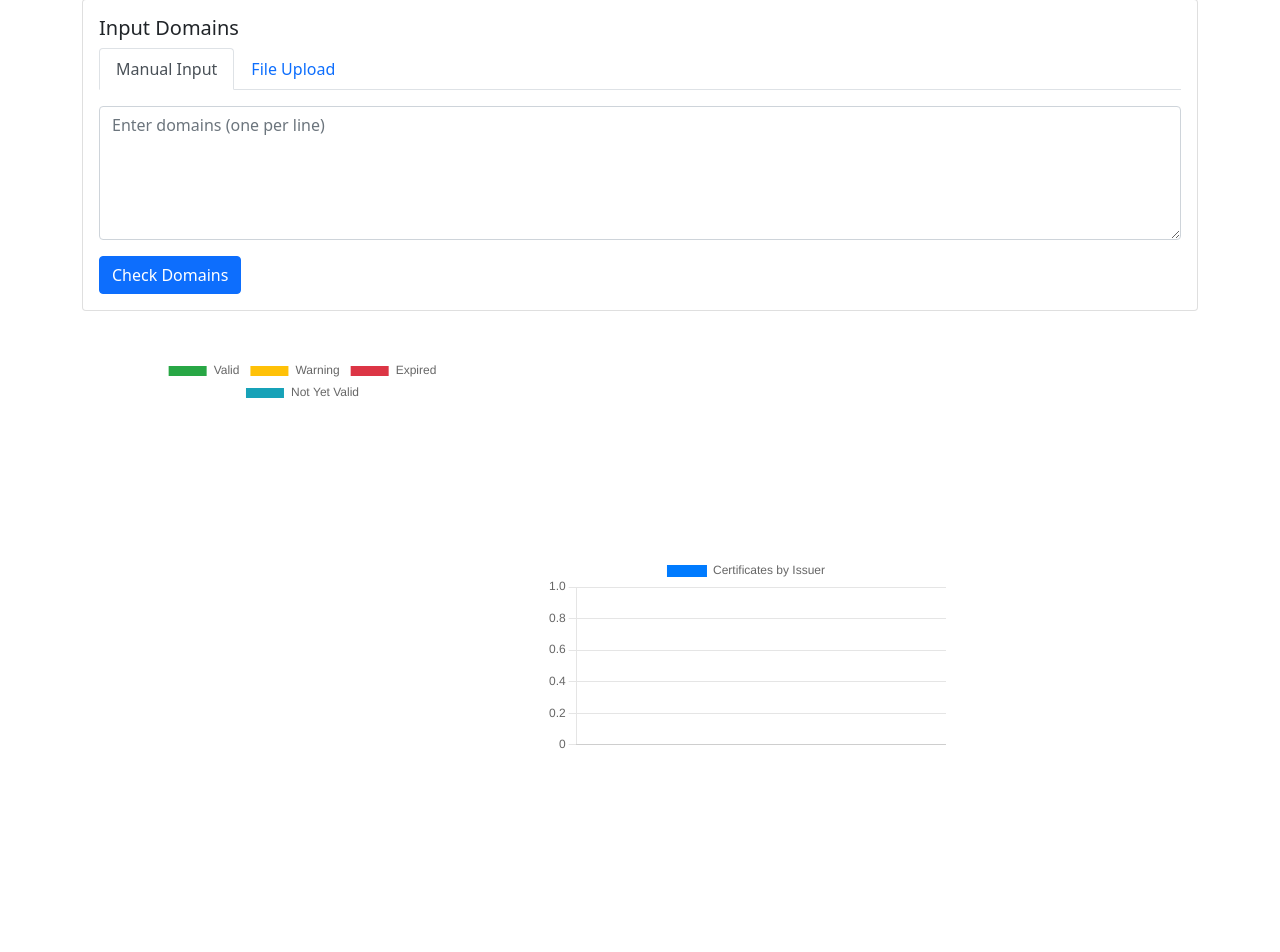
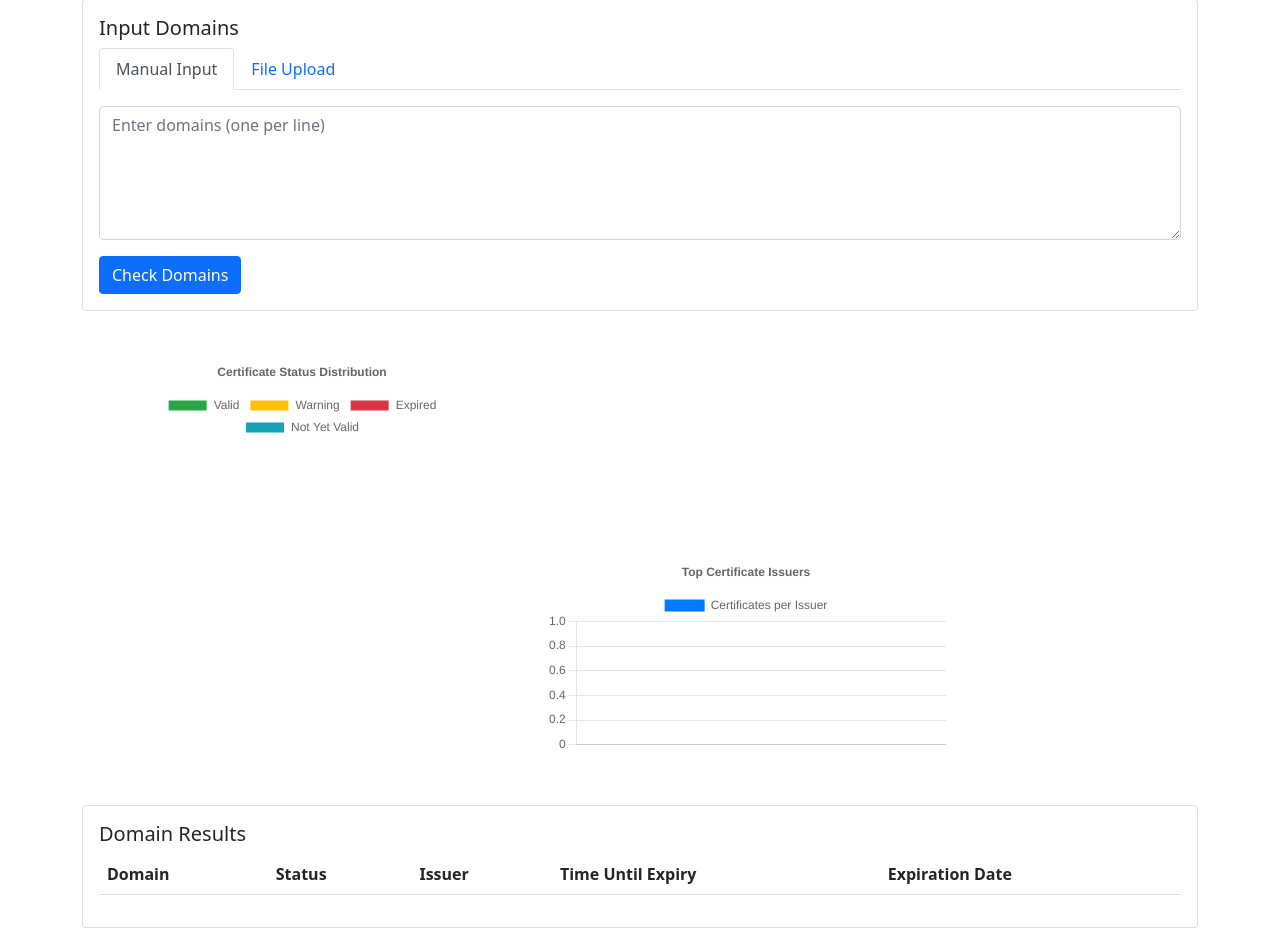
Before and after one commit to n0idx80/cert-checker, a Flask app: page / in a window 1280 px wide. Shown: the part 81-1033 px from the top of the page. Before the commit the page ends 830 px from the top, so only its background shows below. Run offline with Flask 3, Linux system fonts and the light colour scheme; lists and menus that the app fills with data are empty; some libraries are stand-ins or nearby versions.

Commit message:
working dashboard

```diff
--- a/app.py
+++ b/app.py
@@ -8,6 +8,8 @@ from concurrent.futures import ThreadPoolExecutor
 import time
 from crt_checker import process_domain
 import json
+import sys
+from datetime import datetime
 
 app = Flask(__name__)
 
@@ -51,77 +53,56 @@ def index():
 
 @app.route('/check_certificates', methods=['POST', 'GET'])
 def check_certificates():
-    print(f"Request method: {request.method}")  # Debug log
+    if request.method == 'GET':
+        return jsonify({'error': 'POST method required'}), 405
 
-    if request.method == 'GET':
-        # Initial SSE connection
-        def generate():
-            print("Establishing SSE connection")  # Debug log
-            yield "data: {\"status\": \"connected\"}\n\n"
-        return Response(generate(), mimetype='text/event-stream')
+    if 'file' not in request.files:
+        return jsonify({'error': 'No file uploaded'}), 400
 
-    # Handle POST request
-    global current_results
-    print("Processing POST request")  # Debug log
+    file = request.files['file']
+    if file.filename == '':
+        return jsonify({'error': 'No file selected'}), 400
 
     try:
-        if 'file' not in request.files:
-            print("No file in request")  # Debug log
-            return jsonify({'error': 'No file uploaded'}), 400
-
-        file = request.files['file']
-        if file.filename == '':
-            print("Empty filename")  # Debug log
-            return jsonify({'error': 'No file selected'}), 400
-
         # Read domains from uploaded file
-        try:
-            domains = [line.decode('utf-8').strip() for line in file.readlines() if line.strip()]
-            print(f"Found {len(domains)} domains to process")  # Debug log
-        except Exception as e:
-            print(f"Error reading file: {str(e)}")  # Debug log
-            return jsonify({'error': f'Error reading file: {str(e)}'}), 400
+        domains = [line.decode('utf-8').strip() for line in file.readlines() if line.strip()]
+        print(f"Found {len(domains)} domains to process")
 
         def generate():
-            try:
-                current_results.clear()
-                total_domains = len(domains)
-                processed = 0
+            current_results = []
+            total_domains = len(domains)
+            processed = 0
 
-                # Process domains and collect results
-                for domain in domains:
-                    try:
-                        print(f"Processing domain: {domain}")  # Debug log
-                        results = process_domain(domain)
-                        current_results.extend(results)
-                        processed += 1
+            for domain in domains:
+                try:
+                    print(f"Processing domain: {domain}", flush=True)  # Debug log with flush
+                    results = process_domain(domain)
+                    current_results.extend(results)
+                    processed += 1
 
-                        # Send progress update
-                        progress = {
-                            'progress': (processed / total_domains) * 100,
-                            'current_domain': domain,
-                            'processed': processed,
-                            'total': total_domains
-                        }
-                        yield f"data: {json.dumps(progress)}\n\n"
-                    except Exception as e:
-                        print(f"Error processing domain {domain}: {str(e)}")  # Debug log
-                        # Continue processing other domains
-                        continue
+                    # Send progress update
+                    progress = {
+                        'progress': (processed / total_domains) * 100,
+                        'current_domain': domain,
+                        'processed': processed,
+                        'total': total_domains
+                    }
+                    yield f"data: {json.dumps(progress)}\n\n"
+                    sys.stdout.flush()  # Force flush stdout
 
-                print("Processing complete")  # Debug log
-                # Send final results
-                yield f"data: {json.dumps({'complete': True, 'results': current_results})}\n\n"
+                except Exception as e:
+                    print(f"Error processing domain {domain}: {str(e)}", flush=True)
+                    continue
 
-            except Exception as e:
-                print(f"Error in generate: {str(e)}")  # Debug log
-                yield f"data: {json.dumps({'error': f'Processing error: {str(e)}'})}\n\n"
+            # Send final results
+            yield f"data: {json.dumps({'complete': True, 'results': current_results})}\n\n"
+            sys.stdout.flush()
 
         return Response(generate(), mimetype='text/event-stream')
 
     except Exception as e:
-        print(f"Error in main handler: {str(e)}")  # Debug log
-        return jsonify({'error': f'Server error: {str(e)}'}), 500
+        print(f"Error in main handler: {str(e)}", flush=True)
+        return jsonify({'error': str(e)}), 500
 
 @app.route('/export_results')
 def export_results():
--- a/templates/index.html
+++ b/templates/index.html
@@ -3,9 +3,8 @@
 <head>
     <title>Certificate Checker Dashboard</title>
     <link href="https://cdn.jsdelivr.net/npm/bootstrap@5.1.3/dist/css/bootstrap.min.css" rel="stylesheet">
+    <script src="https://cdn.jsdelivr.net/npm/chart.js"></script>
     <script src="https://code.jquery.com/jquery-3.6.0.min.js"></script>
-    <script src="https://cdn.jsdelivr.net/npm/bootstrap@5.1.3/dist/js/bootstrap.bundle.min.js"></script>
-    <script src="https://cdn.jsdelivr.net/npm/chart.js"></script>
     <style>
         .status-bar {
             padding: 10px;
@@ -27,7 +26,7 @@
     <div class="container mt-4">
         <h1>Certificate Checker Dashboard</h1>
 
-        <!-- File Upload Section -->
+        <!-- Input Section -->
         <div class="card mb-4">
             <div class="card-body">
                 <h5 class="card-title">Input Domains</h5>
@@ -52,8 +51,7 @@
                     <div class="tab-pane fade show active" id="manual" role="tabpanel" aria-labelledby="manual-tab">
                         <form id="manualForm">
                             <div class="mb-3">
-                                <textarea class="form-control" id="domainList" rows="5"
-                                        placeholder="Enter domains (one per line)"></textarea>
+                                <textarea class="form-control" id="domainList" rows="5" placeholder="Enter domains (one per line)"></textarea>
                             </div>
                             <button type="submit" class="btn btn-primary">Check Domains</button>
                         </form>
@@ -82,7 +80,7 @@
             <div id="statusText" class="mt-2">Ready to check certificates...</div>
         </div>
 
-        <!-- Results Section -->
+        <!-- Charts Section -->
         <div class="row mt-4">
             <div class="col">
                 <div class="chart-container">
@@ -94,20 +92,44 @@
             </div>
         </div>
 
+        <!-- Results Table Section -->
+        <div class="row mt-4">
+            <div class="col">
+                <div class="card">
+                    <div class="card-body">
+                        <h5 class="card-title">Domain Results</h5>
+                        <div class="table-responsive">
+                            <table class="table table-striped" id="resultsTable">
+                                <thead>
+                                    <tr>
+                                        <th>Domain</th>
+                                        <th>Status</th>
+                                        <th>Issuer</th>
+                                        <th>Time Until Expiry</th>
+                                        <th>Expiration Date</th>
+                                    </tr>
+                                </thead>
+                                <tbody>
+                                </tbody>
+                            </table>
+                        </div>
+                    </div>
+                </div>
+            </div>
+        </div>
+
         <!-- Export Button -->
-        <div class="mt-4">
+        <div class="mt-4 mb-4">
             <button id="exportButton" class="btn btn-success" style="display: none;">
                 Export Results to Excel
             </button>
         </div>
     </div>
 
+    <script src="https://cdn.jsdelivr.net/npm/bootstrap@5.1.3/dist/js/bootstrap.bundle.min.js"></script>
     <script>
         // Initialize charts
-        const statusCtx = document.getElementById('statusChart').getContext('2d');
-        const issuerCtx = document.getElementById('issuerChart').getContext('2d');
-
-        const statusChart = new Chart(statusCtx, {
+        const statusChart = new Chart(document.getElementById('statusChart'), {
             type: 'pie',
             data: {
                 labels: ['Valid', 'Warning', 'Expired', 'Not Yet Valid'],
@@ -115,29 +137,107 @@
                     data: [0, 0, 0, 0],
                     backgroundColor: ['#28a745', '#ffc107', '#dc3545', '#17a2b8']
                 }]
+            },
+            options: {
+                responsive: true,
+                plugins: {
+                    title: {
+                        display: true,
+                        text: 'Certificate Status Distribution'
+                    }
+                }
             }
         });
 
-        const issuerChart = new Chart(issuerCtx, {
+        const issuerChart = new Chart(document.getElementById('issuerChart'), {
             type: 'bar',
             data: {
                 labels: [],
                 datasets: [{
-                    label: 'Certificates by Issuer',
+                    label: 'Certificates per Issuer',
                     data: [],
                     backgroundColor: '#007bff'
                 }]
             },
             options: {
-                scales: {
-                    y: {
-                        beginAtZero: true
+                responsive: true,
+                plugins: {
+                    title: {
+                        display: true,
+                        text: 'Top Certificate Issuers'
                     }
                 }
             }
         });
 
-        // Replace the existing AJAX calls in both forms with this new version
+        function updateResults(results) {
+            console.log("Updating results:", results);
+
+            let statusCounts = {
+                'Valid': 0,
+                'Warning': 0,
+                'Expired': 0,
+                'Not Yet Valid': 0
+            };
+
+            let issuerCounts = {};
+
+            // Clear existing table rows
+            $('#resultsTable tbody').empty();
+
+            results.forEach(result => {
+                // Update status counts
+                if (result.Status === 'Valid') statusCounts['Valid']++;
+                else if (result.Status === 'Expiring Soon') statusCounts['Warning']++;
+                else if (result.Status === 'Expired') statusCounts['Expired']++;
+                else if (result.Status === 'Not Yet Valid') statusCounts['Not Yet Valid']++;
+
+                // Update issuer counts
+                if (result.Issuer) {
+                    issuerCounts[result.Issuer] = (issuerCounts[result.Issuer] || 0) + 1;
+                }
+
+                // Add row to table
+                $('#resultsTable tbody').append(`
+                    <tr class="${getStatusClass(result.Status)}">
+                        <td>${result.Domain}</td>
+                        <td>${result.Status}</td>
+                        <td>${result.Issuer || 'N/A'}</td>
+                        <td>${result['Time Until Expiry'] || 'N/A'}</td>
+                        <td>${result['Expiration Date'] || 'N/A'}</td>
+                    </tr>
+                `);
+            });
+
+            // Update Status Chart
+            statusChart.data.datasets[0].data = Object.values(statusCounts);
+            statusChart.update();
+
+            // Update Issuer Chart
+            const sortedIssuers = Object.entries(issuerCounts)
+                .sort((a, b) => b[1] - a[1])
+                .slice(0, 10);
+
+            issuerChart.data.labels = sortedIssuers.map(item => item[0]);
+            issuerChart.data.datasets[0].data = sortedIssuers.map(item => item[1]);
+            issuerChart.update();
+        }
+
+        function getStatusClass(status) {
+            switch(status) {
+                case 'Valid':
+                    return 'table-success';
+                case 'Expiring Soon':
+                    return 'table-warning';
+                case 'Expired':
+                    return 'table-danger';
+                case 'Not Yet Valid':
+                    return 'table-info';
+                default:
+                    return '';
+            }
+        }
+
         function processDomainsWithProgress(formData) {
             $('#statusBar').show();
             $('#progressBar')
@@ -148,7 +248,6 @@
             $('#statusText').text('Processing domains...');
             $('#exportButton').hide();
 
-            // Create new XMLHttpRequest for streaming response
             const xhr = new XMLHttpRequest();
             xhr.open('POST', '/check_certificates', true);
 
@@ -211,11 +310,10 @@
                 }
             };
 
-            // Send the form data
             xhr.send(formData);
         }
 
-        // Update both form handlers to use the new function
+        // Form handlers
         $('#uploadForm').on('submit', function(e) {
             e.preventDefault();
             const fileInput = $('#domainFile')[0];
@@ -242,67 +340,6 @@
             formData.append('file', blob, 'manual-input.txt');
             processDomainsWithProgress(formData);
         });
-
-        // Handle export button
-        $('#exportButton').on('click', function() {
-            window.location.href = '/export_results';
-        });
-
-        function updateResults(results) {
-            // Update charts with the new data
-            let statusCounts = {
-                'Valid': 0,
-                'Warning': 0,
-                'Expired': 0,
-                'Not Yet Valid': 0
-            };
-
-            let issuerCounts = {};
-
-            results.forEach(result => {
-                // Update status counts
-                if (result.Status === 'Valid') statusCounts['Valid']++;
-                else if (result.Status === 'Expiring Soon') statusCounts['Warning']++;
-                else if (result.Status === 'Expired') statusCounts['Expired']++;
-                else if (result.Status === 'Not Yet Valid') statusCounts['Not Yet Valid']++;
-
-                // Update issuer counts
-                if (result.Issuer) {
-                    issuerCounts[result.Issuer] = (issuerCounts[result.Issuer] || 0) + 1;
-                }
-            });
-
-            // Update Status Chart
-            statusChart.data.datasets[0].data = Object.values(statusCounts);
-            statusChart.update();
-
-            // Update Issuer Chart
-            const sortedIssuers = Object.entries(issuerCounts)
-                .sort((a, b) => b[1] - a[1])
-                .slice(0, 10);
-
-            issuerChart.data.labels = sortedIssuers.map(item => item[0]);
-            issuerChart.data.datasets[0].data = sortedIssuers.map(item => item[1]);
-            issuerChart.update();
-        }
-
-        document.addEventListener('DOMContentLoaded', function() {
-            // Initialize Bootstrap tabs
-            var triggerTabList = [].slice.call(document.querySelectorAll('#inputTabs button'))
-            triggerTabList.forEach(function(triggerEl) {
-                var tabTrigger = new bootstrap.Tab(triggerEl)
-                triggerEl.addEventListener('click', function(event) {
-                    event.preventDefault()
-                    tabTrigger.show()
-                })
-            })
-
-            // Debug logging
-            console.log('Tabs initialized');
-            document.querySelector('#file-tab').addEventListener('click', function() {
-                console.log('File tab clicked');
-            });
-        });
     </script>
 </body>
 </html>
```
Also changed, not shown: crt_checker.py (+9 -7 lines).
